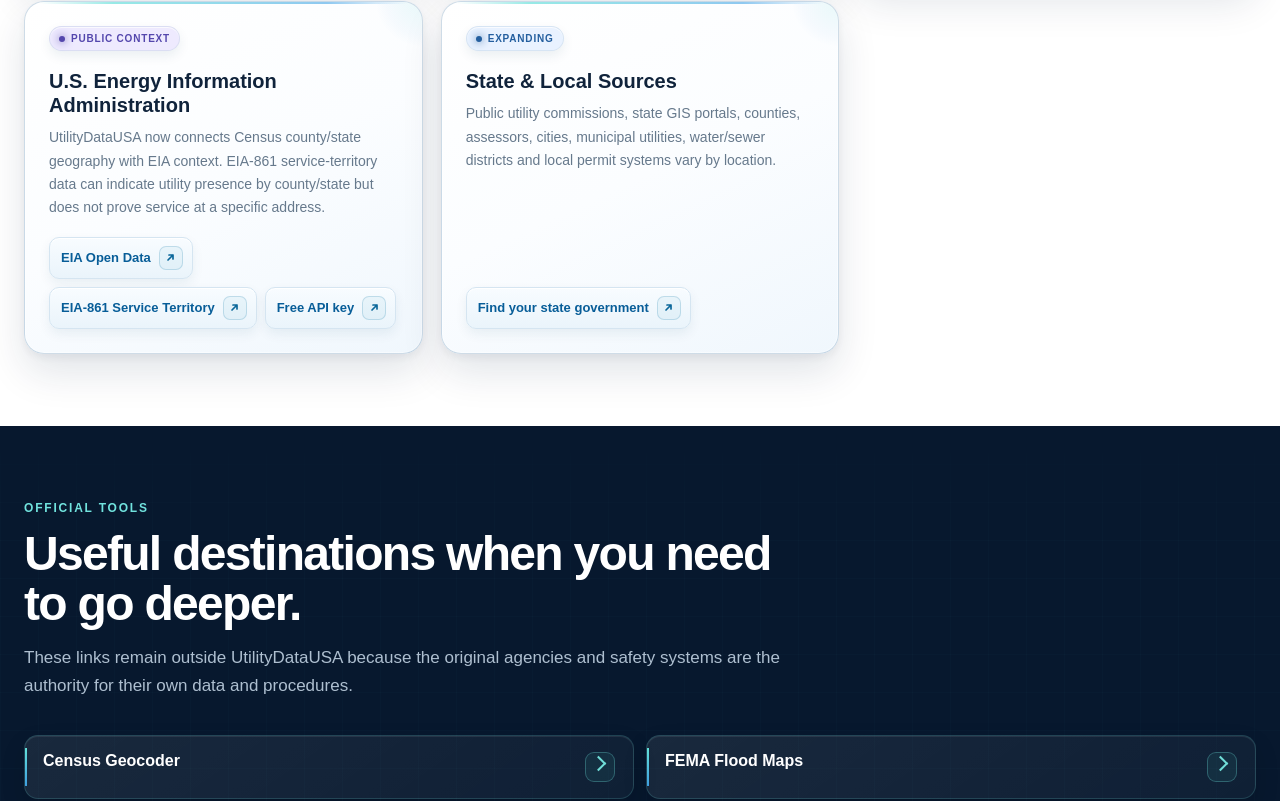
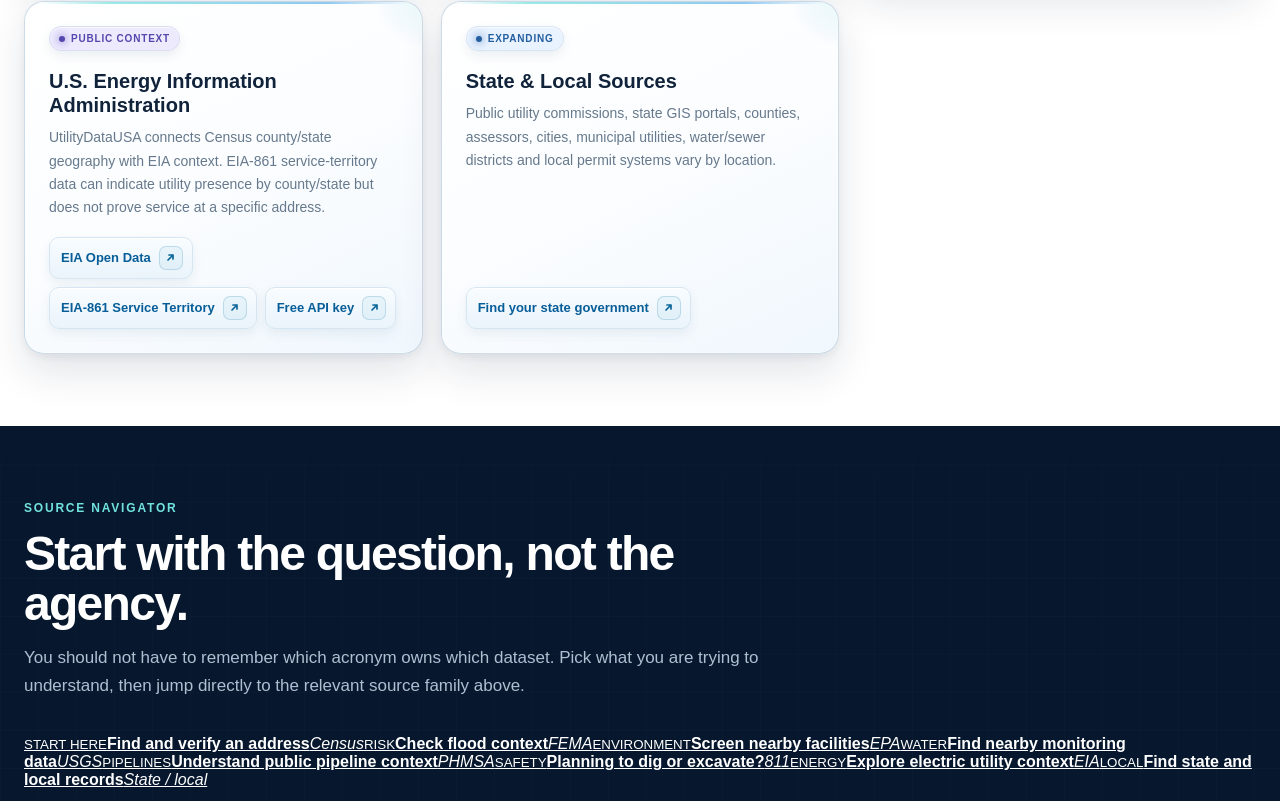
Before and after one commit to HenrikBrixCare/utilitydatausa, a Next.js app: page /resources in a window 1280 px wide. Shown: the part 1739-2540 px from the top of the page. Built offline with nearby package versions, Linux system fonts and the light colour scheme.

Commit message:
Turn Resources duplicate links into source navigator

```diff
--- a/app/resources/page.tsx
+++ b/app/resources/page.tsx
@@ -12,15 +12,15 @@
   { id: "epa", status: "Live", cls: "status-live", title: "U.S. EPA", text: "Environmental source context and nearby Facility Registry Service records. Useful for screening, not a complete environmental due-diligence determination.", links: [["EPA Envirofacts", "https://www.epa.gov/enviro"],["FRS API", "https://www.epa.gov/frs/frs-api"]] },
   { id: "fema", status: "Live", cls: "status-live", title: "FEMA", text: "Official flood-hazard context from the National Flood Hazard Layer. A point lookup is not a survey, elevation certificate or insurance determination.", links: [["FEMA Flood Maps", "https://www.fema.gov/flood-maps"],["NFHL service", "https://hazards.fema.gov/arcgis/rest/services/public/NFHL/MapServer"]] },
   { id: "usgs", status: "Live", cls: "status-live", title: "U.S. Geological Survey", text: "Hydrologic monitoring context and nearby monitoring locations. USGS monitoring sites do not identify a property's water or sewer provider.", links: [["USGS Water Data", "https://waterdata.usgs.gov/"],["Water Data APIs", "https://api.waterdata.usgs.gov/docs/"]] },
-  { id: "phmsa", status: "Public context", cls: "status-context", title: "PHMSA / NPMS", text: "UtilityDataUSA now carries county/ZIP-aware NPMS public context and direct official follow-up. NPMS is not exact line locating and does not include gas distribution or gathering lines.", links: [["NPMS Public Viewer", "https://pvnpms.phmsa.dot.gov/"],["Operator directory", "https://www.npms.phmsa.dot.gov/FindWhosOperating.aspx"],["PHMSA public portal", "https://www.npms.phmsa.dot.gov/GeneralPublic"]] },
+  { id: "phmsa", status: "Public context", cls: "status-context", title: "PHMSA / NPMS", text: "UtilityDataUSA carries county/ZIP-aware NPMS public context and direct official follow-up. NPMS is not exact line locating and does not include gas distribution or gathering lines.", links: [["NPMS Public Viewer", "https://pvnpms.phmsa.dot.gov/"],["Operator directory", "https://www.npms.phmsa.dot.gov/FindWhosOperating.aspx"],["PHMSA public portal", "https://www.npms.phmsa.dot.gov/GeneralPublic"]] },
   { id: "811", status: "Follow-up", cls: "status-followup", title: "811 / State One-Call", text: "The required safety handoff before digging, drilling or excavating. UtilityDataUSA must never be used instead of the applicable state one-call process.", links: [["811 in your state", "https://call811.com/811-in-your-state/"],["Call811.com", "https://call811.com/"]] },
-  { id: "eia", status: "Public context", cls: "status-context", title: "U.S. Energy Information Administration", text: "UtilityDataUSA now connects Census county/state geography with EIA context. EIA-861 service-territory data can indicate utility presence by county/state but does not prove service at a specific address.", links: [["EIA Open Data", "https://www.eia.gov/opendata/"],["EIA-861 Service Territory", "https://www.eia.gov/electricity/data/eia861/"],["Free API key", "https://www.eia.gov/opendata/register.php"]] },
+  { id: "eia", status: "Public context", cls: "status-context", title: "U.S. Energy Information Administration", text: "UtilityDataUSA connects Census county/state geography with EIA context. EIA-861 service-territory data can indicate utility presence by county/state but does not prove service at a specific address.", links: [["EIA Open Data", "https://www.eia.gov/opendata/"],["EIA-861 Service Territory", "https://www.eia.gov/electricity/data/eia861/"],["Free API key", "https://www.eia.gov/opendata/register.php"]] },
   { id: "state", status: "Expanding", cls: "status-expanding", title: "State & Local Sources", text: "Public utility commissions, state GIS portals, counties, assessors, cities, municipal utilities, water/sewer districts and local permit systems vary by location.", links: [["Find your state government", "https://www.usa.gov/state-governments"]] }
 ];
 
 export default function ResourcesPage() {
   return (
-    <main className="product-page">
+    <main className="product-page resources-page">
       <SiteHeader active="/resources" />
       <section className="product-page-hero"><div className="portal-container">
         <div><span className="product-page-eyebrow">Resources</span><h1>The official tools — without the scavenger hunt.</h1><p>UtilityDataUSA is built to save users from figuring out which agency, portal or database to search first. When you do need the original tool, we make the route back to it clear.</p><div className="product-cta-row"><Link className="product-button" href="/">Search an address</Link><Link className="product-button secondary" href="/data-coverage">View coverage</Link></div></div>
@@ -32,9 +32,18 @@
         <div className="resource-grid">{resources.map((resource) => <article className="resource-card" id={resource.id} key={resource.title}><span className={`status-pill ${resource.cls}`}>{resource.status}</span><h3>{resource.title}</h3><p>{resource.text}</p><div className="resource-links">{resource.links.map(([label,url]) => <a href={url} target="_blank" rel="noreferrer" key={url}>{label}</a>)}</div></article>)}</div>
       </div></section>
 
-      <section className="product-section navy" id="official-tools"><div className="portal-container">
-        <div className="product-section-head"><span className="product-page-eyebrow">Official tools</span><h2>Useful destinations when you need to go deeper.</h2><p>These links remain outside UtilityDataUSA because the original agencies and safety systems are the authority for their own data and procedures.</p></div>
-        <div className="link-list"><a href="https://geocoding.geo.census.gov/geocoder/" target="_blank" rel="noreferrer">Census Geocoder <span>Open</span></a><a href="https://www.fema.gov/flood-maps" target="_blank" rel="noreferrer">FEMA Flood Maps <span>Open</span></a><a href="https://www.epa.gov/enviro" target="_blank" rel="noreferrer">EPA Envirofacts <span>Open</span></a><a href="https://waterdata.usgs.gov/" target="_blank" rel="noreferrer">USGS Water Data <span>Open</span></a><a href="https://pvnpms.phmsa.dot.gov/" target="_blank" rel="noreferrer">NPMS Public Viewer <span>Open</span></a><a href="https://call811.com/811-in-your-state/" target="_blank" rel="noreferrer">811 in Your State <span>Open</span></a><a href="https://www.eia.gov/electricity/data/eia861/" target="_blank" rel="noreferrer">EIA-861 <span>Open</span></a><a href="https://www.usa.gov/state-governments" target="_blank" rel="noreferrer">State Governments <span>Open</span></a></div>
+      <section className="product-section navy source-navigator-section" id="source-navigator"><div className="portal-container">
+        <div className="product-section-head"><span className="product-page-eyebrow">Source navigator</span><h2>Start with the question, not the agency.</h2><p>You should not have to remember which acronym owns which dataset. Pick what you are trying to understand, then jump directly to the relevant source family above.</p></div>
+        <nav className="source-navigator" aria-label="Find a source by question">
+          <Link href="#census"><span><small>START HERE</small><strong>Find and verify an address</strong></span><em>Census</em></Link>
+          <Link href="#fema"><span><small>RISK</small><strong>Check flood context</strong></span><em>FEMA</em></Link>
+          <Link href="#epa"><span><small>ENVIRONMENT</small><strong>Screen nearby facilities</strong></span><em>EPA</em></Link>
+          <Link href="#usgs"><span><small>WATER</small><strong>Find nearby monitoring data</strong></span><em>USGS</em></Link>
+          <Link href="#phmsa"><span><small>PIPELINES</small><strong>Understand public pipeline context</strong></span><em>PHMSA</em></Link>
+          <Link href="#811"><span><small>SAFETY</small><strong>Planning to dig or excavate?</strong></span><em>811</em></Link>
+          <Link href="#eia"><span><small>ENERGY</small><strong>Explore electric utility context</strong></span><em>EIA</em></Link>
+          <Link href="#state"><span><small>LOCAL</small><strong>Find state and local records</strong></span><em>State / local</em></Link>
+        </nav>
       </div></section>
 
       <section className="product-section white" id="source-transparency"><div className="portal-container">
```
